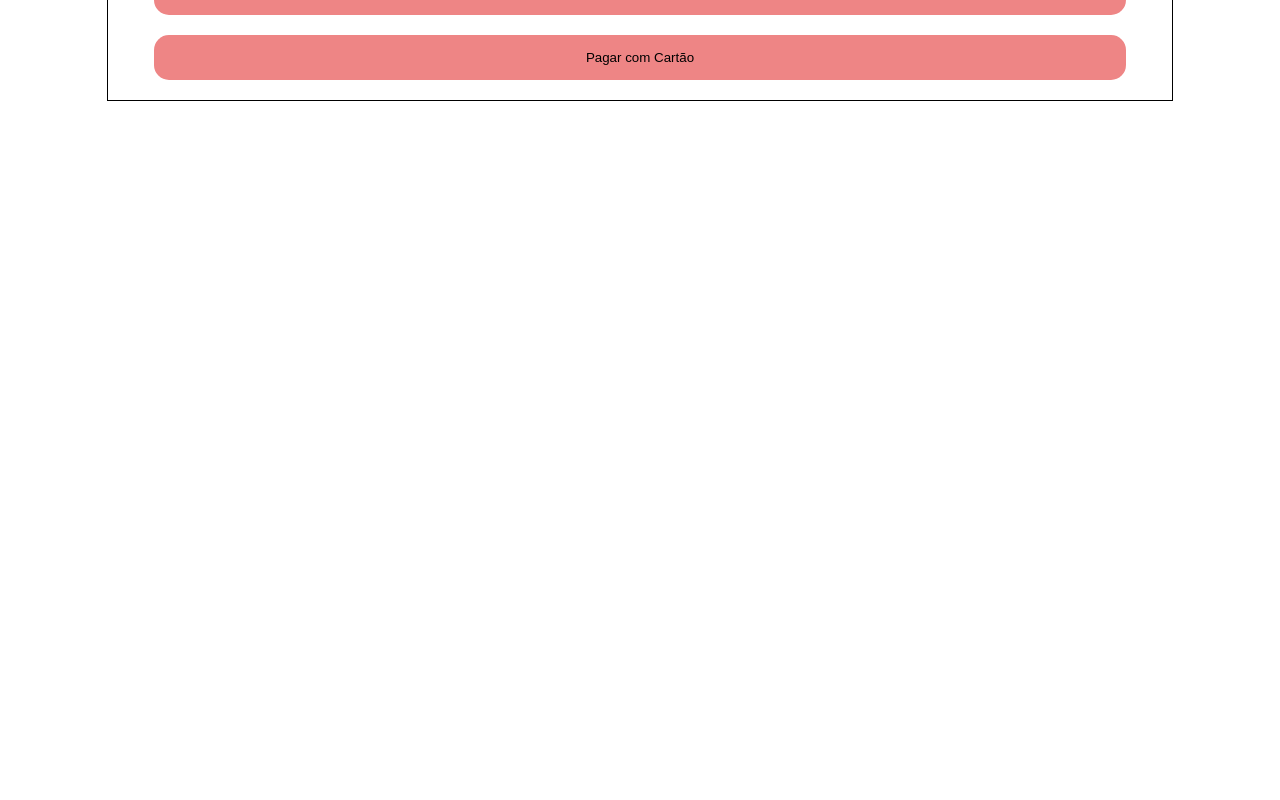
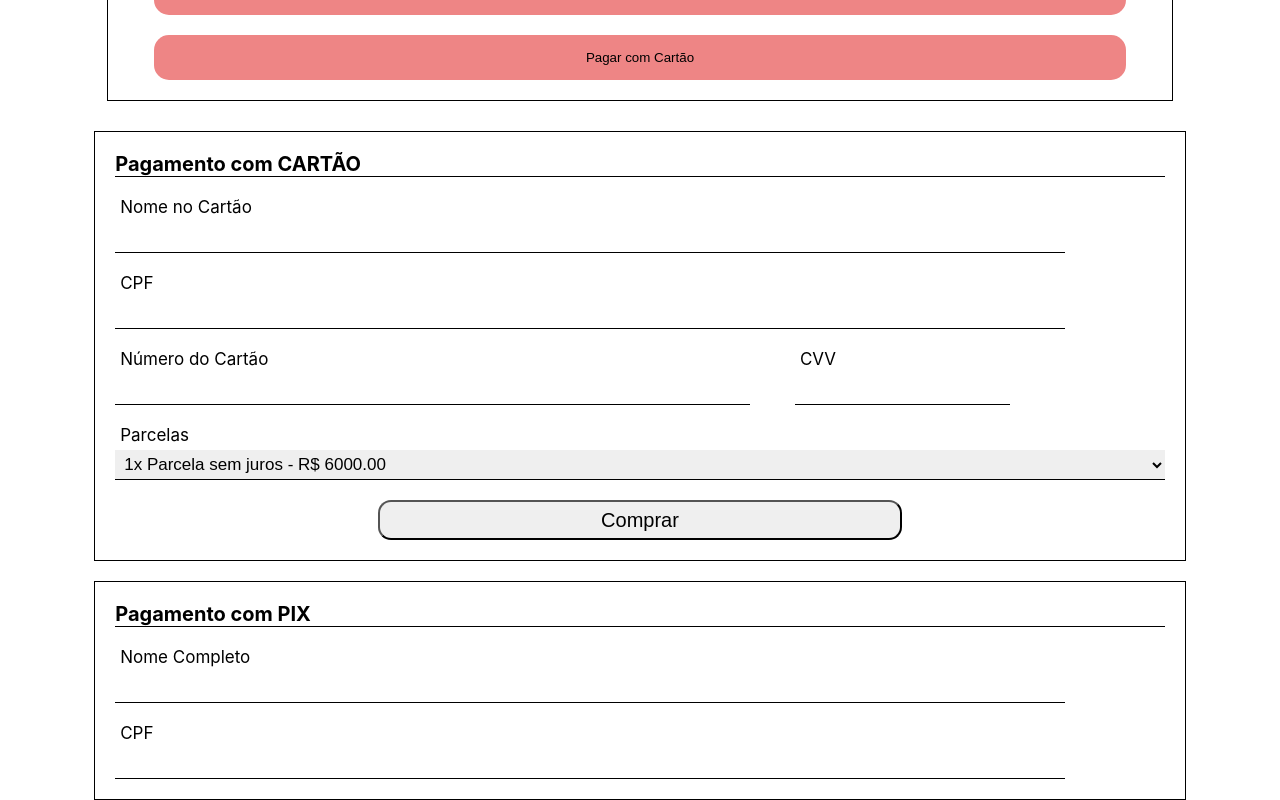
Before and after one commit to cebolapipoca/sakuracard, a React (Create React App) app: page /CarBuy in a window 1280 px wide. Shown: the part 810-1610 px from the top of the page. Before the commit the page ends 911 px from the top, so only its background shows below. Built offline with nearby package versions, Linux system fonts and the light colour scheme.

Commit message:
payment with card and pix

```diff
--- /dev/null
+++ b/src/Componentes/Input/InputSakura.css
@@ -0,0 +1,27 @@
+
+.Input_Sakura {
+    height: 30px;
+    padding-left: 5px;
+    font-size: 17px;
+    width: 100%;
+    border: none;
+    border-bottom: 1px solid;
+    outline-style: none;
+}
+
+.doubled_input {
+    display: flex;
+    gap: 50px;
+}
+
+.Input_Label {
+    display: flex;
+    flex-direction: column;
+    gap: 5px;
+    font-size: 17px;
+
+    & label {
+        margin-left: 5px;
+        text-align: start;
+    }
+}
--- /dev/null
+++ b/src/Componentes/Input/InputSakura.js
@@ -0,0 +1,50 @@
+import react from "react";
+import './InputSakura.css'
+
+function InputSakura(props)
+{
+
+    if(props.doubled)
+    {
+        return(
+            <div className="doubled_input">
+                <div className="Input_Label" style={{width: props.width}}>
+                    <label>{props.label}</label>
+                    <input className="Input_Sakura"/>
+                </div>
+
+                <div className="Input_Label" style={{width: props.width2}}>
+                    <label>{props.label2}</label>
+                    <input className="Input_Sakura"/>
+                </div>
+            </div>
+        )
+    }
+    else {
+        if(props.select == true)
+        {
+            return (
+                <div className="Input_Label" style={{width: props.width}}>
+                    <label>{props.label}</label>
+                    <select className="Input_Sakura">
+                        {props.options.map((option)=>(
+                            <option value={option.value}>{option.text}</option>
+                        ))}
+                    </select>
+            </div>
+            )
+        }
+        else {
+        return(
+            <div className="Input_Label" style={{width: props.width}}>
+                <label>{props.label}</label>
+                <input className="Input_Sakura" />
+            </div>
+        )
+    }
+    }
+
+
+}
+
+export default InputSakura
--- a/src/Pages/CarBuy_Page/CarBuy.css
+++ b/src/Pages/CarBuy_Page/CarBuy.css
@@ -161,3 +161,34 @@
         background-color: #c06f6f;
     }
 }
+
+.CardBuy_Section {
+    width: 100%;
+    display: flex;
+    justify-content: center;
+    margin-top: 20px;
+    flex-direction: column;
+    align-items: center;
+    gap: 20px;
+}
+
+.formCardBuy {
+    width: 82%;
+    border: 1px solid;
+    display: flex;
+    flex-direction: column;
+    gap: 20px;
+    padding: 20px;
+
+    & h1 {
+        font-size: 20px;
+        border-bottom: 1px solid;
+    }
+}
+
+.button_cb {
+    width: 50%;
+    height: 40px;
+    font-size: 20px;
+    border-radius: 13px;
+}
--- a/src/Pages/CarBuy_Page/CarBuy.js
+++ b/src/Pages/CarBuy_Page/CarBuy.js
@@ -3,9 +3,17 @@ import React from "react";
 import Header from '../../Componentes/HeaderComponent/Header'
 import '../CarBuy_Page/CarBuy.css'
 import CardImage from '../../imagens/cards/card.png'
+import InputSakura from "../../Componentes/Input/InputSakura";
 
 function CarBuy()
 {
+
+    function FormatNumber(number)
+    {
+        return number.toFixed(2)
+    }
+
+
     return (
 
         <div>
@@ -76,6 +84,37 @@ function CarBuy()
 
                 </div>
 
+                <div className="CardBuy_Section">
+                    <div className="formCardBuy">
+                        <h1>Pagamento com CARTÃO</h1>
+                        <InputSakura label="Nome no Cartão" width="90%"/>
+                        <InputSakura label="CPF" width="90%"/>
+                        <InputSakura label="Número do Cartão" label2="CVV" doubled={true} width="60%" width2="20%"/>
+                        <InputSakura label="Parcelas" doubled={false} select={true} options={[
+                            {value: "1" , text: '1x Parcela sem juros - ' + 'R$ ' + FormatNumber(6000/1)},
+                            {value: "2" , text: '2x Parcelas sem juros - ' + 'R$ ' + FormatNumber(6000/2)},
+                            {value: "3" , text: '3x Parcelas sem juros - ' + 'R$ ' + FormatNumber(6000/3)},
+                            {value: "4" , text: '4x Parcelas sem juros - ' + 'R$ ' + FormatNumber(6000/4) },
+                            {value: "5" , text: '5x Parcelas sem juros - ' + 'R$ ' + FormatNumber(6000/5)},
+                            {value: "6" , text: '6x Parcelas sem juros - ' + 'R$ ' + FormatNumber(6000/6)},
+                            {value: "7" , text: '7x Parcelas sem juros - ' + 'R$ ' + FormatNumber(6000/7)},
+                            {value: "8" , text: '8x Parcelas sem juros - ' + 'R$ ' + FormatNumber(6000/8)},
+                            {value: "9" , text: '9x Parcelas sem juros - ' + 'R$ ' + FormatNumber(6000/9)},
+                            {value: "10" , text:'10x Parcelas sem juros - ' + 'R$ ' + FormatNumber(6000/10)},
+                            {value: "11" , text:'11x Parcelas sem juros - ' + 'R$ ' + FormatNumber(6000/11)},
+                            {value: "12" , text: '12x Parcelas sem juros - ' + 'R$ ' + FormatNumber(6000/12)},
+                        ]} />
+                        <div style={{width: '100%' , display: 'flex', justifyContent: 'center'}}>
+                            <button className="button_cb">Comprar</button>
+                        </div>
+                    </div>
+
+                    <div className="formCardBuy">
+                        <h1>Pagamento com PIX</h1>
+                        <InputSakura label="Nome Completo" width="90%"/>
+                        <InputSakura label="CPF" width="90%"/>
+                    </div>
+                </div>
             </div>
         </div>
     )
```
